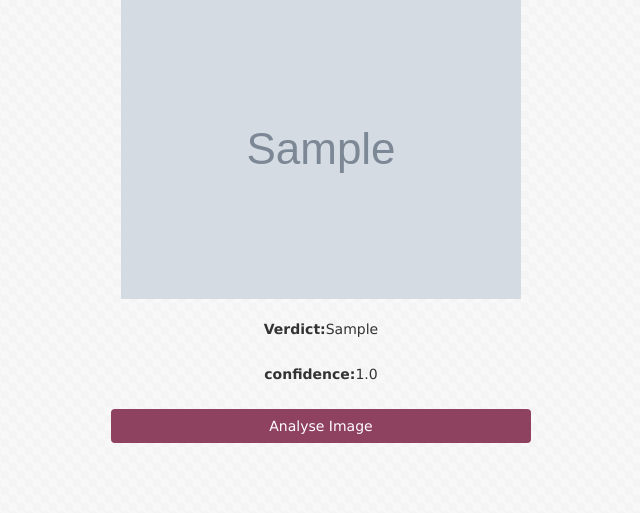
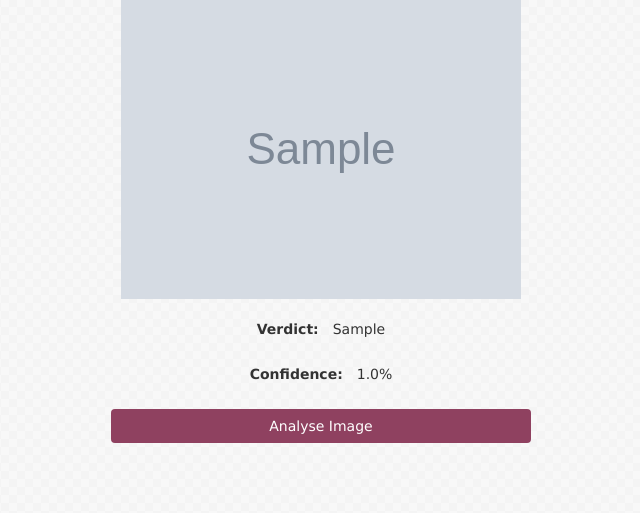
Before and after one commit to JakeDug/datascienceproject, a Flask app: page /viewDetails/1 in a window 1280 px wide. Shown: the part 545-1058 px from the top of the page, without its empty margins (319-959 px from the left). Run offline with Flask 2, Linux system fonts and the light colour scheme; a user stored in the database is signed in; tables that the repository leaves empty hold one stand-in row (values such as "Sample post"); grey boxes marked "Sample" are stand-in pictures; some libraries are stand-ins or nearby versions.

Commit message:
Slight gui change for view patient

```diff
--- a/webapp/templates/viewPatient.html
+++ b/webapp/templates/viewPatient.html
@@ -33,12 +33,12 @@
     {% for xray in images %}
     <div class="text-center well-lg">
       <img src="{{url_for('static', filename=xray.imgPath)}}" style="max-height: 30em; max-width:30em;"> <br><br>
-      <label> Verdict: </label>{{xray.analysis}} <br><br>
-      <label> confidence: </label>{{xray.confidence}} <br><br>
+      <label style="margin-right: 1em;"> Verdict: </label>{{xray.analysis}} <br><br>
+      <label style="margin-right: 1em;"> Confidence: </label>{{xray.confidence}}% <br><br>
 
       <form action = '' method='post'>
         {{ form3.hidden_tag() }}
-        <span style="display: none;">    {{ form3.imgId(value=(xray.id)) }} </span>
+        <span style="display: none;"> {{ form3.imgId(value=(xray.id)) }} </span>
         <button class="btn" type="submit" style="width: 30em;"> Analyse Image </button>
       </form>
 
```
